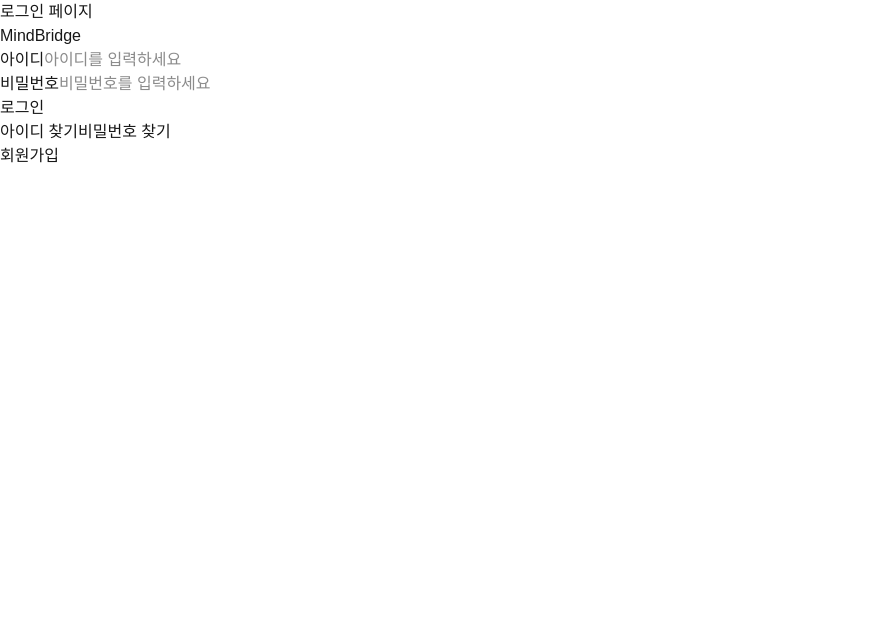
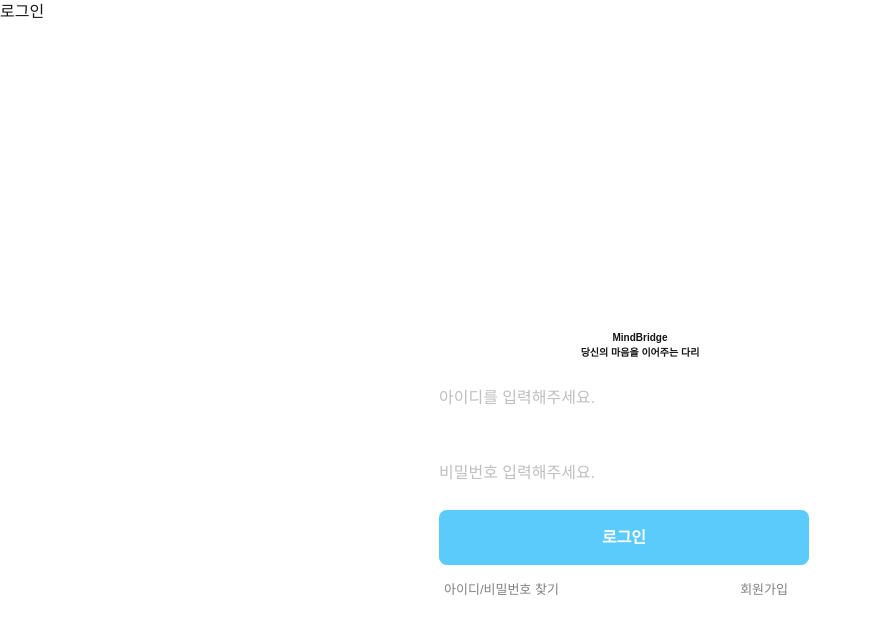
Before and after one commit to potato-club/MindBridge-front, a Next.js app: page /login in a window 1280 px wide. Shown: the top 634 px of the page, without its empty margins (0-872 px from the left). Built offline with nearby package versions, Linux system fonts and the light colour scheme.

Commit message:
css 수정중. 어떤 기능을 넣어야 하나...

```diff
--- a/src/app/login/components/Login.module.css
+++ b/src/app/login/components/Login.module.css
@@ -0,0 +1,106 @@
+/* 전체 컨테이너 */
+.Container {
+    display: flex;
+    flex-direction: column;
+    justify-content: center;
+    align-items: column;
+    width: 402px;
+    height: 874px;
+    /* 휴대폰 기종에 따라 다르게 설정 */
+    margin: auto;
+    border-radius: 30%;
+    background-color: #ffffff;
+    /* font-family: 'Noto Sans KR', sans-serif; */
+}
+
+
+/* 로고 */
+.LoginAndAppName {
+    padding: 40px;
+    border-radius: 16px;
+    text-align: center;
+    box-shadow: 0 6px 20px rgba(0, 0, 0, 0.08);
+    width: 132px;
+    height: 132px;
+    margin: auto;
+    text-align: column;
+    margin-bottom: 20px;
+    color: #161515;
+}
+
+
+
+.AppName ,.AppDescription {
+    font-size: 10px;
+    font-weight: 700;
+    color: #161515;
+    text-align: center;
+    /*이미지 가져올시 추가 */
+}
+
+.UserId, .UserPassword {
+    display: flex;
+    /* flex-direction: column; */
+    margin: 10px 0;
+    text-align: left;
+    width: 362x;
+    height: 55px;
+    color: gray;
+    border-radius: 10%;
+}
+
+.LoginButton {
+    display: flex;
+    justify-content: center;
+    align-items: center;
+    width: 370px;
+    height: 55px;
+    background-color: #5acbfb;
+    border-radius: 8px;
+    cursor: pointer;
+}
+
+.LoginButtonText {
+    font-size: 16px;
+    font-weight: 600;
+    color: #ffffff;
+}
+
+
+
+
+/* 하단 영역 */
+.LoginFooter {
+    display: flex;
+    justify-content: space-between;
+    width: 354px;
+    margin-top: 10px;
+    height: 17px;
+    font-size: 13px;
+    color: #686870;
+    text-align: center;
+
+}
+
+.FindIdAndPassword, .SignUp {
+    font-size: 13px;
+    color: gray;
+    text-decoration: none;
+    padding: 5px 5px;
+}
+
+.FindIdAndPassword {
+    text-align: left;
+}
+/* 회원가입 */
+.SignUp {
+    text-align: right;
+}
+
+/*
+
+
+.Sign-Up a:hover {
+  color: #4a90e2;
+}
+*/
--- a/src/app/login/components/Login.tsx
+++ b/src/app/login/components/Login.tsx
@@ -1,87 +1,77 @@
 'use client';
 
-import { useEffect } from "React";
+import { useEffect, useState} from "react";
 import styles from "./Login.module.css";
 import { useRouter } from "next/navigation";
 
 
 
+const LoginForm = () => {
+    const [userId, setUserId] = useState("");
+    const [userPassword, setUserPassword] = useState("");
 
-const LoginForm = () => {
     const router = useRouter();
-}
 
-export default function LoginPage() {
+
     return (
-        <div className="Container">
-            <div className="Login-Page">
-                <h1>로그인 페이지</h1>
-                <form>
-                    <LogoAndAppName />
-                    <UserIdInput />
-                    <PasswordInput />
-                    <LoginButton />
-                </form>
-                <FindIdOrPassword />
-                <SignUp />
-            </div>
-        </div>
+        <>
+            <header className={styles.header}>로그인</header>
+            <form>
+                <div className={styles.Container}>
+
+                    {/* 어플명 or 로고 + 설명 */}
+                    <div className={styles.LogoAndAppName}>
+                        <h2 className={styles.AppName}>MindBridge</h2>
+                        <p className={styles.AppDescription}>당신의 마음을 이어주는 다리</p>
+                    </div>
+
+                    {/* 아이디 */}
+                    <div className={styles.UserId}>
+                        <input type="text"
+                            id="userId"
+                            name="userId"
+                            placeholder="아이디를 입력해주세요."
+                        />
+                    </div>
+
+                    {/* 비밀번호 */}
+                    <div className={styles.UserPassword}>
+                        <input type="password"
+                            id="userPassword"
+                            name="userPassword"
+                            placeholder="비밀번호 입력해주세요."
+                        />
+                    </div>
+
+
+
+                    {/* 로그인 버튼 */}
+                    <div className={styles.LoginButton}>
+                        <button type="submit">
+                            <p className={styles.LoginButtonText}>로그인</p>
+                        </button>
+                    </div>
+
+                    {/* 하단 영역 */}
+                    <div className={styles.LoginFooter}>
+                        {/* 아이디/비밀번호 찾기 */}
+                        <div className={styles.FindIdAndPassword}>
+                            아이디/비밀번호 찾기
+                        </div>
+
+                        {/* 회원가입 */}
+                        <div className={styles.SignUp}>
+                            회원가입
+                        </div>
+                    </div>
+
+
+
+                </div>
+            </form>
+        </>
     );
-}
 
-/* 로고 + 앱 이름 컴포넌트 */
-const LogoAndAppName = () => {
-    return (
-        <div className="LogoAndAppName">
-            <h2 className="App-Name">MindBridge</h2>
-        </div>
-    );
-}
+};
 
-/* 아이디 */
-const UserIdInput = () => {
-    return (
-        <div className="User-ID">
-            <label htmlFor='user-id'>아이디</label>
-            <input type="text" id="user-id" name="user-id" placeholder="아이디를 입력하세요" />
-        </div>
-    )
-}
-
-/* 비밀번호 */
-const PasswordInput = () => {
-    return (
-        <div className="Password">
-            <label htmlFor='password'>비밀번호</label>
-            <input type="password" id="password" name="password" placeholder="비밀번호를 입력하세요" />
-        </div>
-    )
-}
-
-/* 로그인 버튼 */
-const LoginButton = () => {
-    return (
-        <div className="Login-Button">
-            <button type="submit">로그인</button>
-        </div>
-    )
-}
-
-/* 비밀번호/아이디 찾기 */
-const FindIdOrPassword = () => {
-    return (
-        <div className="Find-id-Password">
-            <a href="/find-id">아이디 찾기</a>
-            <a href="/find-password">비밀번호 찾기</a>
-        </div>
-    )
-}
-
-/* 회원가입 */
-const SignUp = () => {
-    return (
-        <div className="Sign-Up">
-            <a href="/sign-up">회원가입</a>
-        </div>
-    )
-}
+export default LoginForm;
```
